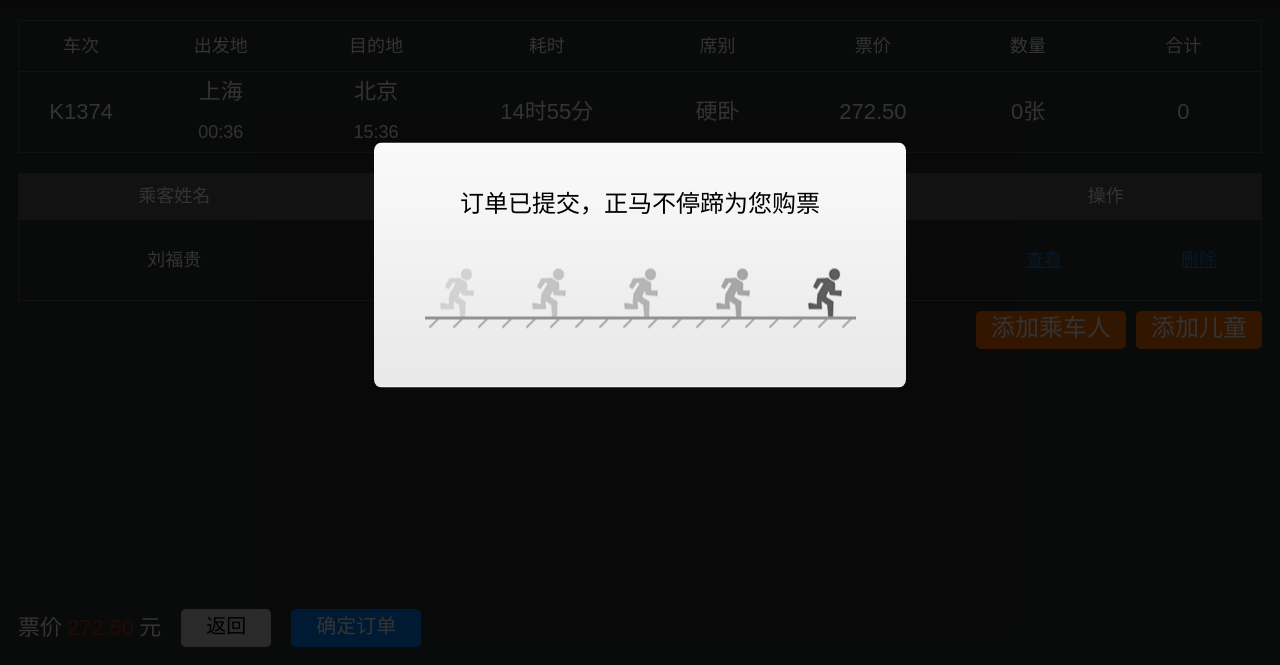
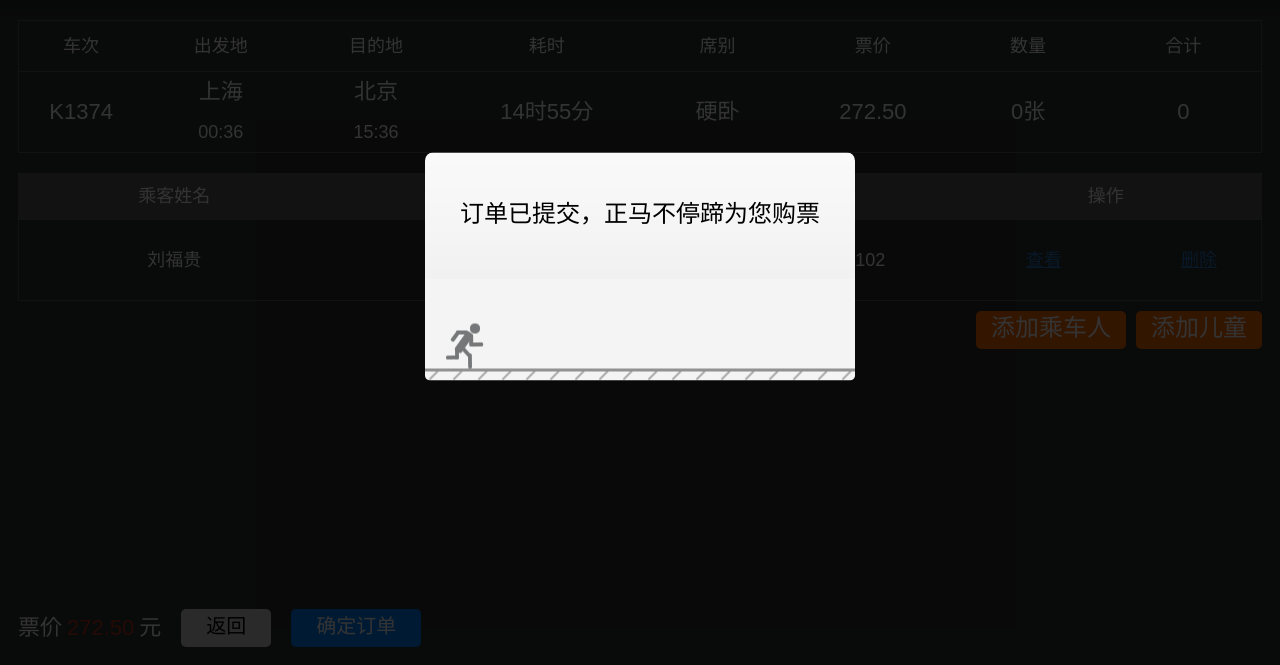
Before and after one commit to everthis/lkl, a website: page app/preservation.html in a window 1280 px wide. Both pictures are taken after a click on the element "证件号码". Shown: the part 135-800 px from the top of the page. Drawn offline with nearby package versions, Linux system fonts and the light colour scheme; files that its build step writes are made by us from their sources.

Commit message:
filter added.

```diff
--- a/app/preservation.html
+++ b/app/preservation.html
@@ -179,7 +179,7 @@
             <div class="popup_preservation">
                   <div class="ordering_header">订单已提交，正马不停蹄为您购票</div>
                   <div class="gif">
-                        <img src="./images/ordering.png" alt="">
+                        <img src="./images/loading.gif" alt="">
                   </div>
            </div>
         </div>
--- a/app/styles/_preservation.scss
+++ b/app/styles/_preservation.scss
@@ -209,9 +209,18 @@
 		.gif {
 			text-align: center;
 			margin-top: 50px;
+			img {
+				border-radius: 0 0 5px 5px;
+			}
 		}
 	}
 	.ordering {
+		.popup_preservation {
+			width: 430px;
+			height: 225px;
+			padding: 25px 0 0 0;
+
+		}
 		.ordering_header {
 			text-align: center;
 		  font-weight: normal;
```
Also changed, not shown: app/images/loading.gif (added).
